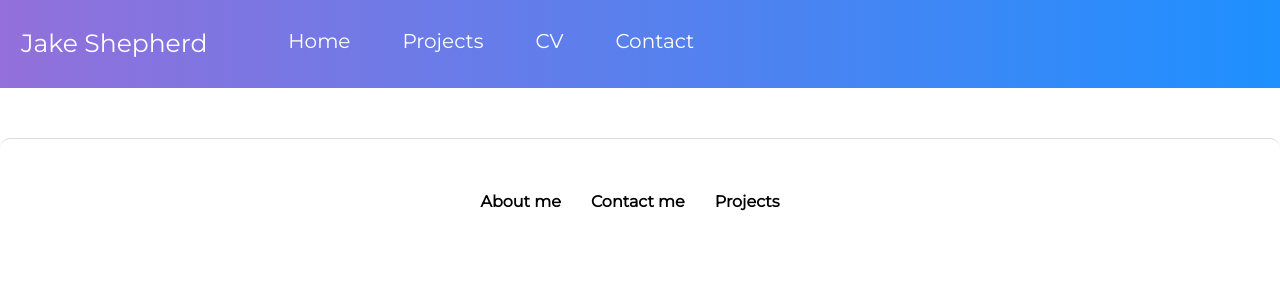
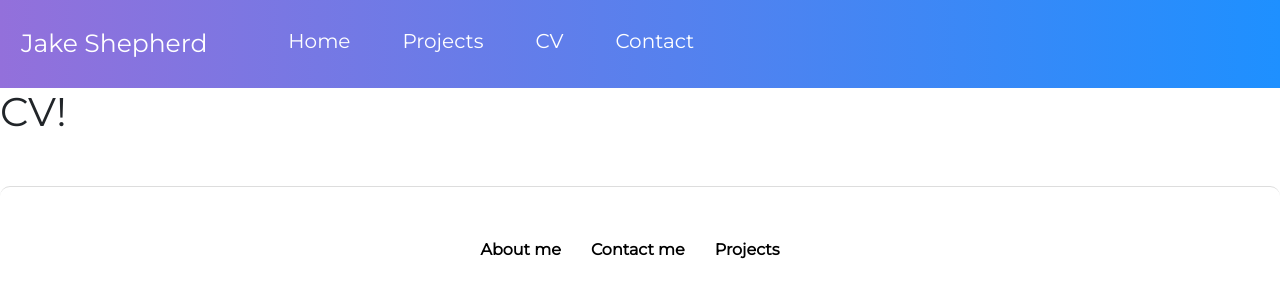
Before and after one commit to jakeshepherd/jakeshepherd.github.io, a React (Create React App) app: page /#/cv in a window 1280 px wide. Shown: the top 300 px of the page. Built offline with nearby package versions, Linux system fonts and the light colour scheme.

Commit message:
Setup stuff

```diff
--- a/src/App.js
+++ b/src/App.js
@@ -1,11 +1,14 @@
 import React from 'react';
+import {Switch, Route} from 'react-router-dom';
+
 import './CSS/App.css';
+
+import Contact from "./Pages/Contact";
+import CV from "./Pages/CV";
+import Footer from "./Pages/Footer";
+import Home from "./Pages/Home";
 import Nav from "./Pages/Nav";
-import Footer from "./Pages/Footer";
-import {Switch, Route} from 'react-router-dom';
-import Home from "./Pages/Home";
 import Projects from "./Pages/Projects";
-import Contact from "./Pages/Contact";
 
 function App() {
     return (
@@ -14,6 +17,7 @@ function App() {
             <Switch>
                 <Route exact path="/" component={Home}/>
                 <Route path="/projects" component={Projects}/>
+                <Route path="/cv" component={CV}/>
                 <Route path={"/contact"} component={Contact}/>
             </Switch>
             <Footer/>
--- /dev/null
+++ b/src/Pages/CV.js
@@ -0,0 +1,13 @@
+import React, {Component} from 'react';
+
+import "../CSS/CV.css";
+
+class CV extends Component {
+    render() {
+        return (
+            <h1>CV!</h1>
+        );
+    }
+}
+
+export default CV
```
Also changed, not shown: src/CSS/CV.css (added).
